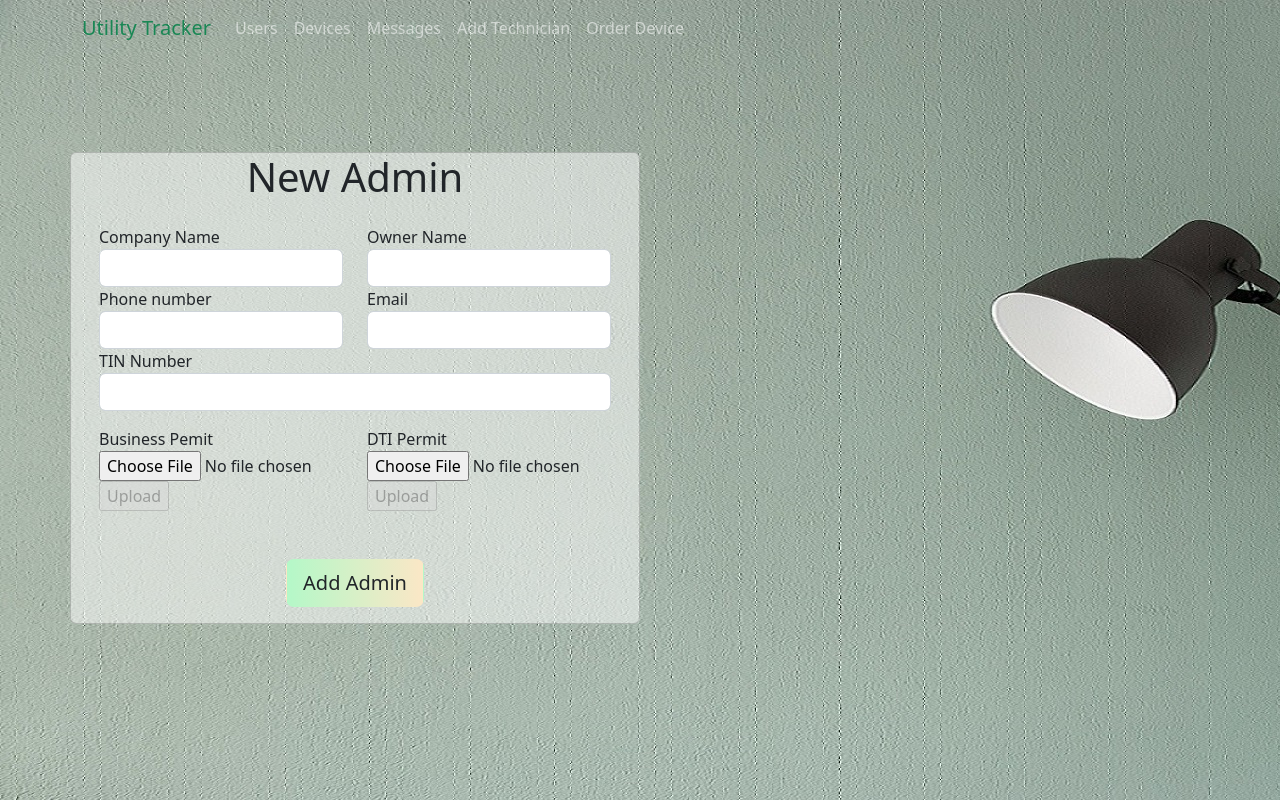
After one commit to Wena17/capstone-backend, a Flask app: page /admin in a window 1280 px wide. The commit adds this page. Run offline with Flask 3, Linux system fonts and the light colour scheme; some libraries are stand-ins or nearby versions.

Commit message:
Some html page changes

```diff
--- a/app.py
+++ b/app.py
@@ -42,9 +42,17 @@ def show_messages():
     msgs = DeviceMessage.query.order_by(DeviceMessage.ts).all()
     return render_template('messages.html', messages=msgs)
 
+@app.route("/admin")
+def show_admin():
+    return render_template('addAdmin.html')
+
 @app.route("/add-technician")
-def show_form():
+def show_add_technician():
     return render_template('addTechnician.html')
+
+@app.route("/order-device")
+def show_order_device():
+    return render_template('orderDevice.html')
 
 @app.route('/devices')
 def show_devices():
--- a/static/style.css
+++ b/static/style.css
@@ -1,3 +1,6 @@
 .navbar-inner {
     background:#E6EBE0;
 }
+.navbar #nav > .active > a {
+    color: red;
+}
--- /dev/null
+++ b/templates/addAdmin.html
@@ -0,0 +1,81 @@
+{% extends "base.html" %}
+
+{% block content %}
+<div class="jumbotron  jumbotron-fluid bg-transparent">
+  <div class="row justify-content-start mt-5">
+    <div class="card w-50 mt-5" style="background-color: rgba(255,255,255,.5);">
+      <div class="d-flex justify-content-center">
+        <h1 class="diplay-4">New Admin</h1>
+      </div>
+      <div class="card-body">
+        <div class="row">
+          <div class="col-6">
+            <div class="form-group-sm">
+              <label>Company Name</label>
+              <div class="input-group">
+                <input type="text" class="form-control" id="company">
+              </div>
+            </div>
+          </div>
+          <div class="col-6">
+            <div class="form-group-sm">
+              <label>Owner Name</label>
+              <div class="input-group">
+                <input type="text" class="form-control" id="owner">
+              </div>
+            </div>
+          </div>
+        </div>
+        <div class="row">
+          <div class="col-6">
+            <div class="form-group-sm">
+              <label>Phone number</label>
+              <div class="input-group">
+                <input type="text" class="form-control" id="phoneNo">
+              </div>
+            </div>
+          </div>
+          <div class="col-6">
+            <div class="form-group-sm">
+              <label>Email</label>
+              <div class="input-group">
+                <input type="text" class="form-control" id="username">
+              </div>
+            </div>
+          </div>
+        </div>
+        <div class="row">
+          <div class="col">
+            <div class="form-group-sm">
+              <label>TIN Number</label>
+              <div class="input-group">
+                <input type="text" class="form-control" id="username">
+              </div>
+            </div>
+          </div>
+        </div>
+        <div class="row mt-3">
+          <div class="col-6">
+            <div class="form-group-sm">
+              <label>Business Pemit</label>
+              <input type="file" id="businessPermit" name="Business Permit">
+              <input id="submit" type="submit" value="Upload" disabled />
+            </div>
+          </div>
+          <div class="col-6">
+            <div class="form-group-sm">
+              <label>DTI Permit</label>
+              <input type="file" id="dtiPermit" name="DTI Permit">
+              <input id="submit" type="submit" value="Upload" disabled />
+            </div>
+          </div>
+        </div>
+        <div class="d-flex mt-5 justify-content-center">
+          <button id="btnLogin" class="btn btn-lg" style="background: linear-gradient(to right, #B4F8C8, #FBE7C6);">Add Admin</button>
+        </div>
+      </div>
+    </div>
+  </div>
+</div>
+
+{% endblock %}
--- a/templates/addTechnician.html
+++ b/templates/addTechnician.html
@@ -2,7 +2,7 @@
 
 {% block content %}
 <div class="jumbotron  jumbotron-fluid bg-transparent">
-  <div class="row  justify-content-center">
+  <div class="row justify-content-start mt-5">
     <div class="card w-50 mt-5" style="background-color: rgba(255,255,255,.5);">
       <div class="d-flex justify-content-center">
         <h1 class="diplay-4">Add Technician</h1>
--- a/templates/base.html
+++ b/templates/base.html
@@ -20,11 +20,12 @@
 
           </div>
           <div class="collapse navbar-collapse">
-              <ul class="navbar-nav mr-auto">
+              <ul class="navbar-nav mr-auto" id="nav">
                 <li class="nav-item"> <a class="nav-link" href="/user">Users</a> </li>
                 <li class="nav-item"> <a class="nav-link" href="/devices">Devices</a> </li>
                 <li class="nav-item"> <a class="nav-link" href="/messages">Messages</a> </li>
                 <li class="nav-item"> <a class="nav-link" href="/add-technician">Add Technician</a> </li>
+                <li class="nav-item"> <a class="nav-link" href="/order-device">Order Device</a> </li>
               </ul>
           </div>
       </nav>
--- a/templates/home.html
+++ b/templates/home.html
@@ -36,6 +36,9 @@
           <div class="d-flex mt-3 justify-content-center">
             <button id="btnLogin" class="btn" style="background: linear-gradient(to right, #5bc0de, #9dd9eb);">Login</button>
           </div>
+          <div class="d-flex mt-3 justify-content-center">
+            <a  href="/admin">New Super Admin</a>
+          </div>
       </div>
     </div>
   </div>
```
Also changed, not shown: templates/orderDevice.html (+47 -1 lines), templates/superAdmin.html (added, +44 -0 lines).
